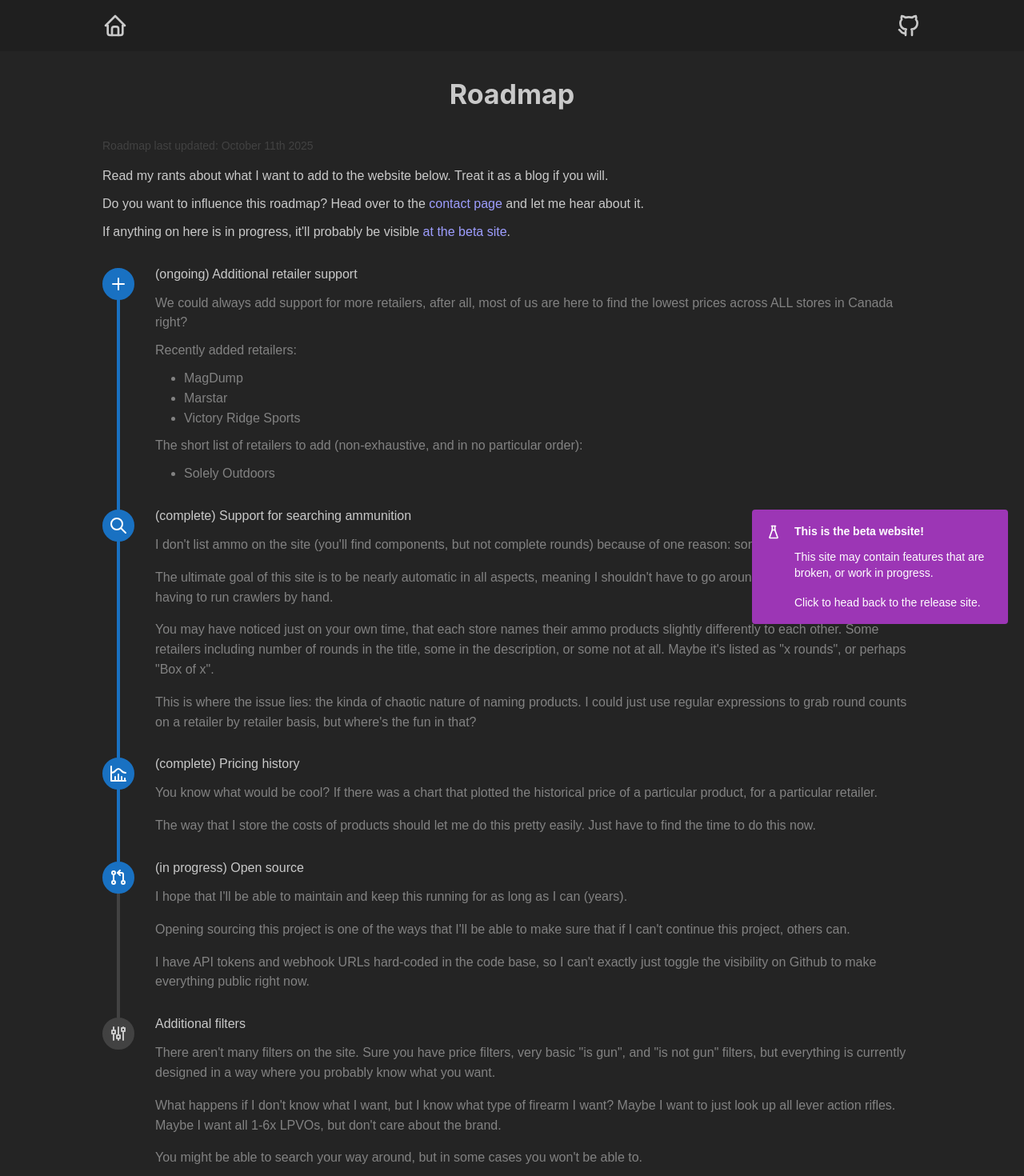
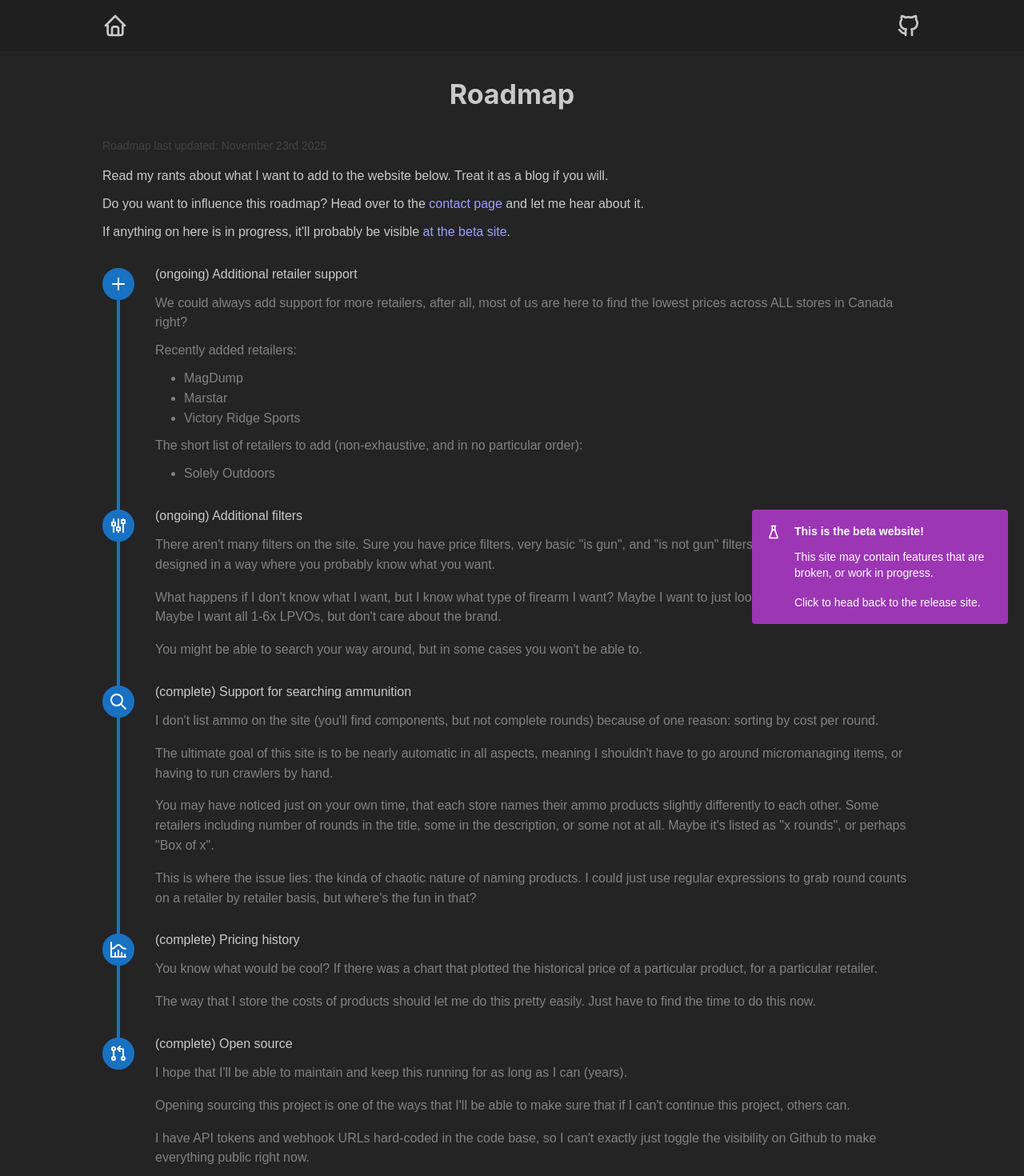
Before and after one commit to almostprohibited/frontend, a React (Vite) app: page /roadmap in a window 1280 px wide. Shown: the top 1470 px of the page at 80% size. Built offline with nearby package versions, Linux system fonts and the light colour scheme.

Commit message:
Remove beta guard for Github link

```diff
--- a/src/components/header/component.tsx
+++ b/src/components/header/component.tsx
@@ -1,12 +1,10 @@
 import { Box, Flex, Tooltip } from '@mantine/core';
 import styles from './component.module.css';
 import { IconBrandGithub, IconHome } from '@tabler/icons-react';
-import { useIsBeta } from '@/utils/hooks/useIsBeta';
 import { Link } from '@tanstack/react-router';
 import { useMobileView } from '@/utils/hooks/useMobileView';
 
 export default function Header() {
-	const isBeta = useIsBeta();
 	const isMobile = useMobileView();
 
 	const iconSize = isMobile ? '1.7rem' : '2rem';
@@ -21,7 +19,6 @@ export default function Header() {
 					</Link>
 				</Tooltip>
 			</Box>
-			{isBeta && (
 			<Box>
 				<Tooltip label="Github source code">
 					<a
@@ -33,7 +30,6 @@ export default function Header() {
 					</a>
 				</Tooltip>
 			</Box>
-			)}
 		</Flex>
 	);
 }
--- a/src/pages/roadmap/index.tsx
+++ b/src/pages/roadmap/index.tsx
@@ -31,7 +31,7 @@ function RoadmapPage() {
 			</Title>
 			<Space h="xl" />
 			<Text size="sm" c="dark">
-				{'Roadmap last updated: October 11th 2025'}
+				{'Roadmap last updated: November 23rd 2025'}
 			</Text>
 			<Space h="md" />
 			<Group gap="xs">
@@ -61,7 +61,7 @@ function RoadmapPage() {
 				</Text>
 			</Group>
 			<Space h="xl" />
-			<Timeline active={3} bulletSize="2.5rem">
+			<Timeline active={4} bulletSize="2.5rem">
 				<TimelineItem
 					title="(ongoing) Additional retailer support"
 					bullet={<IconPlus />}
@@ -86,6 +86,28 @@ function RoadmapPage() {
 						<List withPadding>
 							<ListItem>{'Solely Outdoors'}</ListItem>
 						</List>
+					</Stack>
+				</TimelineItem>
+				<TimelineItem
+					title="(ongoing) Additional filters"
+					bullet={<IconAdjustmentsAlt />}
+				>
+					<Stack mt="1rem" c="dimmed">
+						<Text>
+							{
+								'There aren\'t many filters on the site. Sure you have price filters, very basic "is gun", and "is not gun" filters, but everything is currently designed in a way where you probably know what you want.'
+							}
+						</Text>
+						<Text>
+							{
+								"What happens if I don't know what I want, but I know what type of firearm I want? Maybe I want to just look up all lever action rifles. Maybe I want all 1-6x LPVOs, but don't care about the brand."
+							}
+						</Text>
+						<Text>
+							{
+								"You might be able to search your way around, but in some cases you won't be able to."
+							}
+						</Text>
 					</Stack>
 				</TimelineItem>
 				<TimelineItem
@@ -132,7 +154,7 @@ function RoadmapPage() {
 					</Stack>
 				</TimelineItem>
 				<TimelineItem
-					title="(in progress) Open source"
+					title="(complete) Open source"
 					bullet={<IconGitPullRequest />}
 				>
 					<Stack mt="1rem" c="dimmed">
@@ -153,28 +175,6 @@ function RoadmapPage() {
 						</Text>
 					</Stack>
 				</TimelineItem>
-				<TimelineItem
-					title="Additional filters"
-					bullet={<IconAdjustmentsAlt />}
-				>
-					<Stack mt="1rem" c="dimmed">
-						<Text>
-							{
-								'There aren\'t many filters on the site. Sure you have price filters, very basic "is gun", and "is not gun" filters, but everything is currently designed in a way where you probably know what you want.'
-							}
-						</Text>
-						<Text>
-							{
-								"What happens if I don't know what I want, but I know what type of firearm I want? Maybe I want to just look up all lever action rifles. Maybe I want all 1-6x LPVOs, but don't care about the brand."
-							}
-						</Text>
-						<Text>
-							{
-								"You might be able to search your way around, but in some cases you won't be able to."
-							}
-						</Text>
-					</Stack>
-				</TimelineItem>
 			</Timeline>
 		</Box>
 	);
```
Lines whose indentation alone changed are shown as unchanged.
